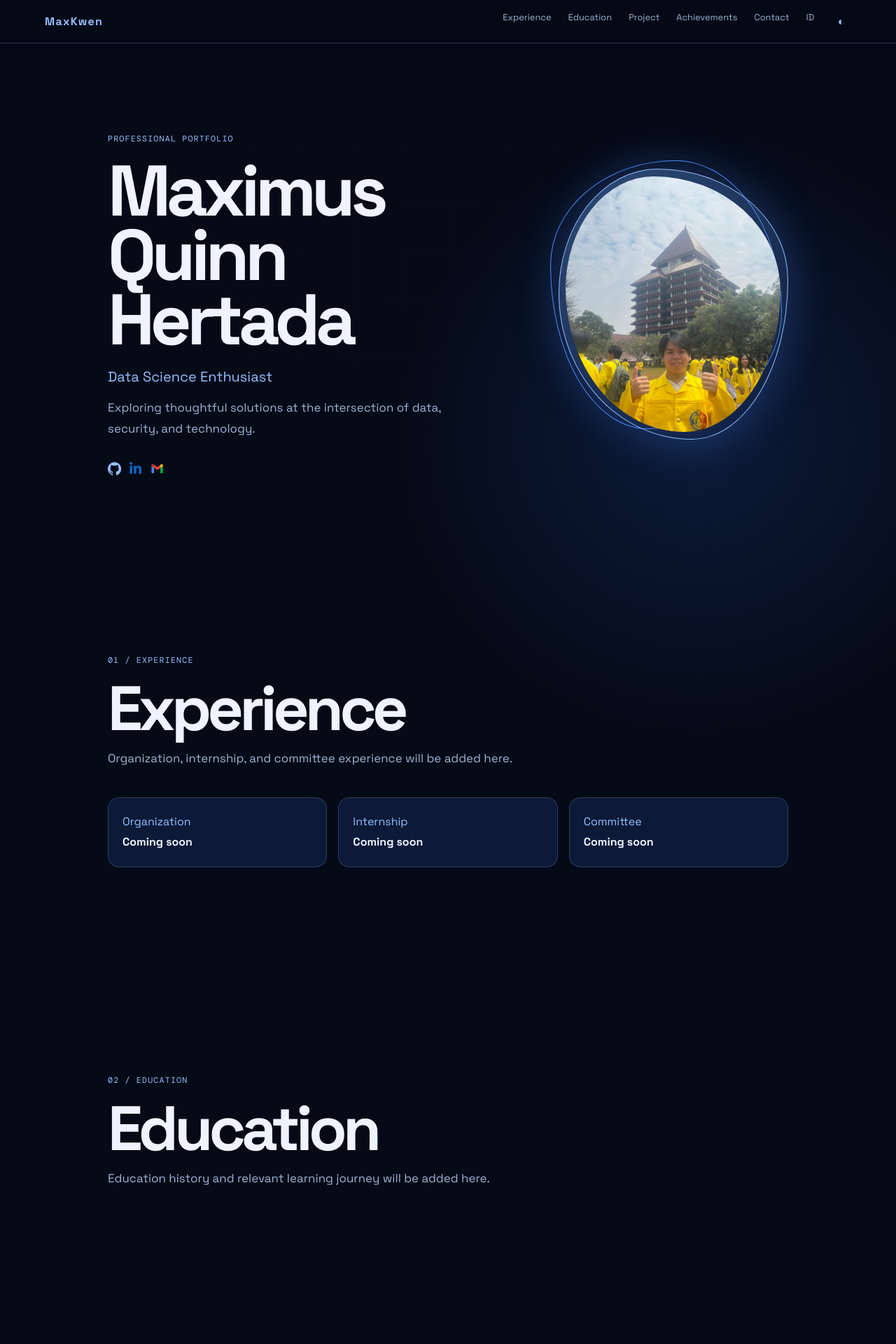
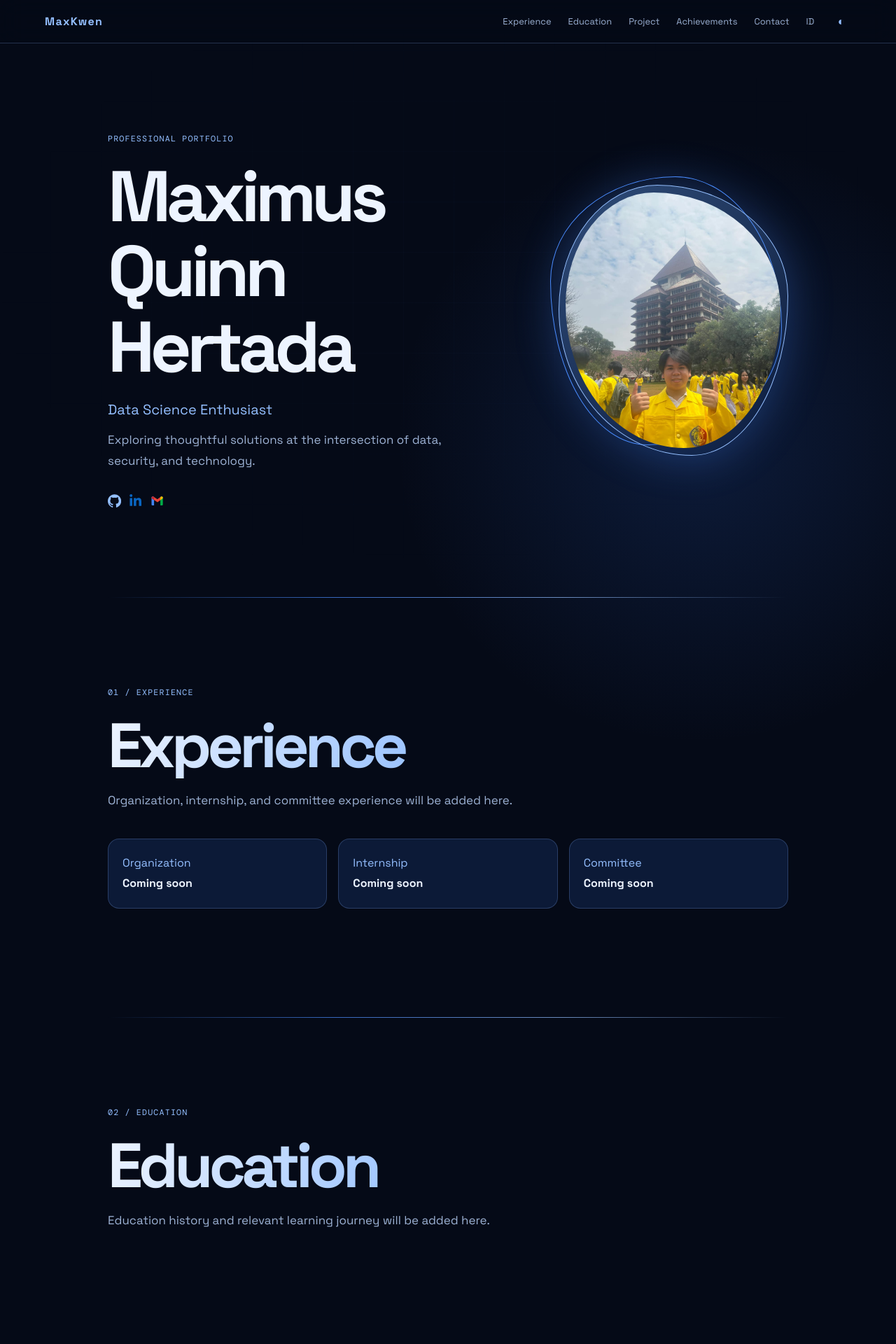
Before and after one commit to MaxKwen/MaxPorto, a Django app: page / in a window 1280 px wide. Shown: the top 1920 px of the page at 70% size. Run offline with Django 5.2, Linux system fonts and the light colour scheme.

Commit message:
feat: Beautify

```diff
--- a/static/css/style.css
+++ b/static/css/style.css
@@ -110,10 +110,14 @@ body::before {
 .site-header nav {
   display: flex;
   flex-wrap: wrap;
+  align-items: center;
   justify-content: flex-end;
   gap: clamp(0.6rem, 2vw, 1.5rem);
 }
 .site-header nav a {
+  display: inline-flex;
+  align-items: center;
+  min-height: 1.8rem;
   color: var(--muted);
   font-size: 0.8rem;
   text-decoration: none;
@@ -128,11 +132,29 @@ a:focus-visible {
   outline-offset: 4px;
 }
 .section {
+  position: relative;
   width: min(1100px, 100%);
   min-height: 75vh;
   margin: auto;
   padding: clamp(4rem, 10vw, 8rem) clamp(1.25rem, 5vw, 5rem);
   scroll-margin-top: 4rem;
+}
+
+.section:not(.hero)::before {
+  position: absolute;
+  top: 0;
+  right: clamp(1.25rem, 5vw, 5rem);
+  left: clamp(1.25rem, 5vw, 5rem);
+  height: 1px;
+  content: "";
+  background: linear-gradient(
+    90deg,
+    transparent,
+    var(--accent),
+    var(--bright),
+    transparent
+  );
+  opacity: 0.72;
 }
 .hero {
   display: grid;
@@ -165,7 +187,7 @@ h1,
 h2,
 h3 {
   margin: 0;
-  line-height: 0.9;
+  line-height: 1.05;
   letter-spacing: -0.065em;
 }
 h1 {
@@ -173,6 +195,10 @@ h1 {
 }
 h2 {
   font-size: clamp(3rem, 7vw, 5.6rem);
+  color: transparent;
+  background: linear-gradient(110deg, var(--text), var(--bright), var(--accent));
+  -webkit-background-clip: text;
+  background-clip: text;
 }
 h3 {
   font-size: 1.6rem;
```
